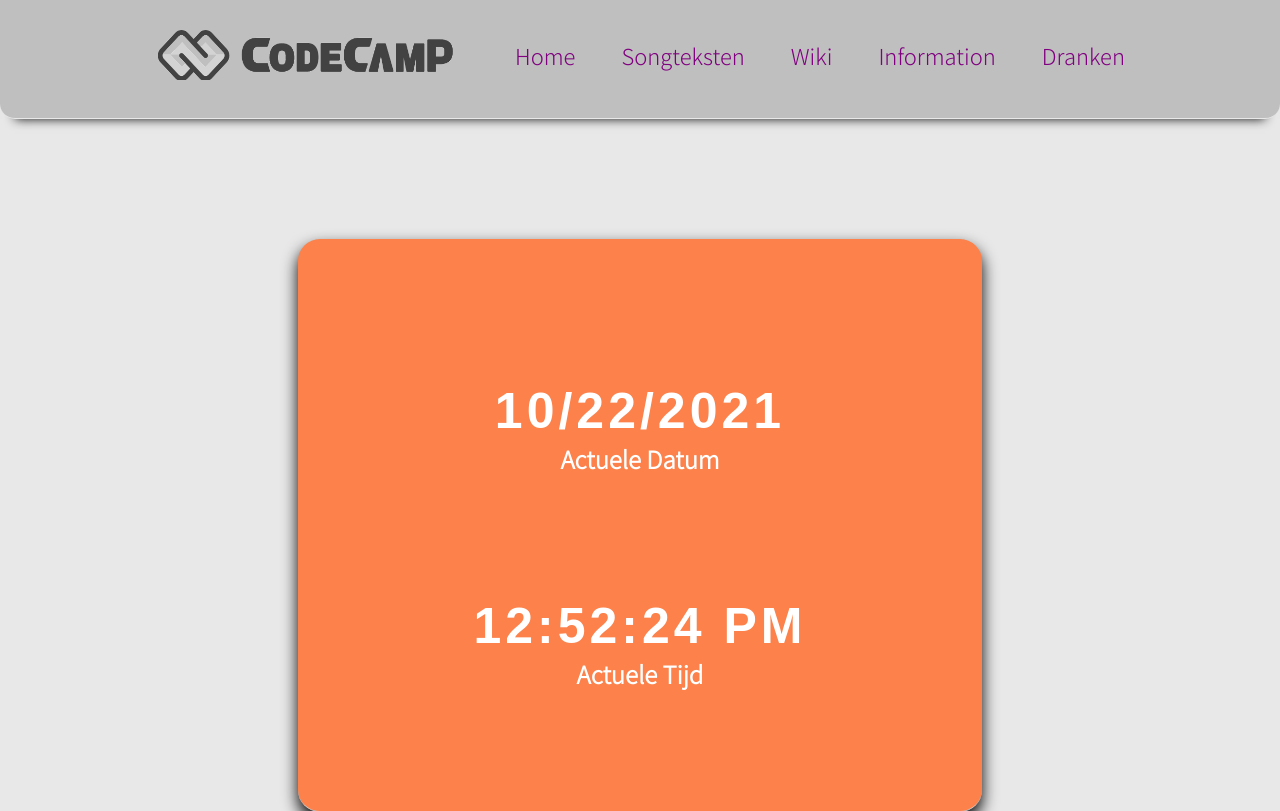
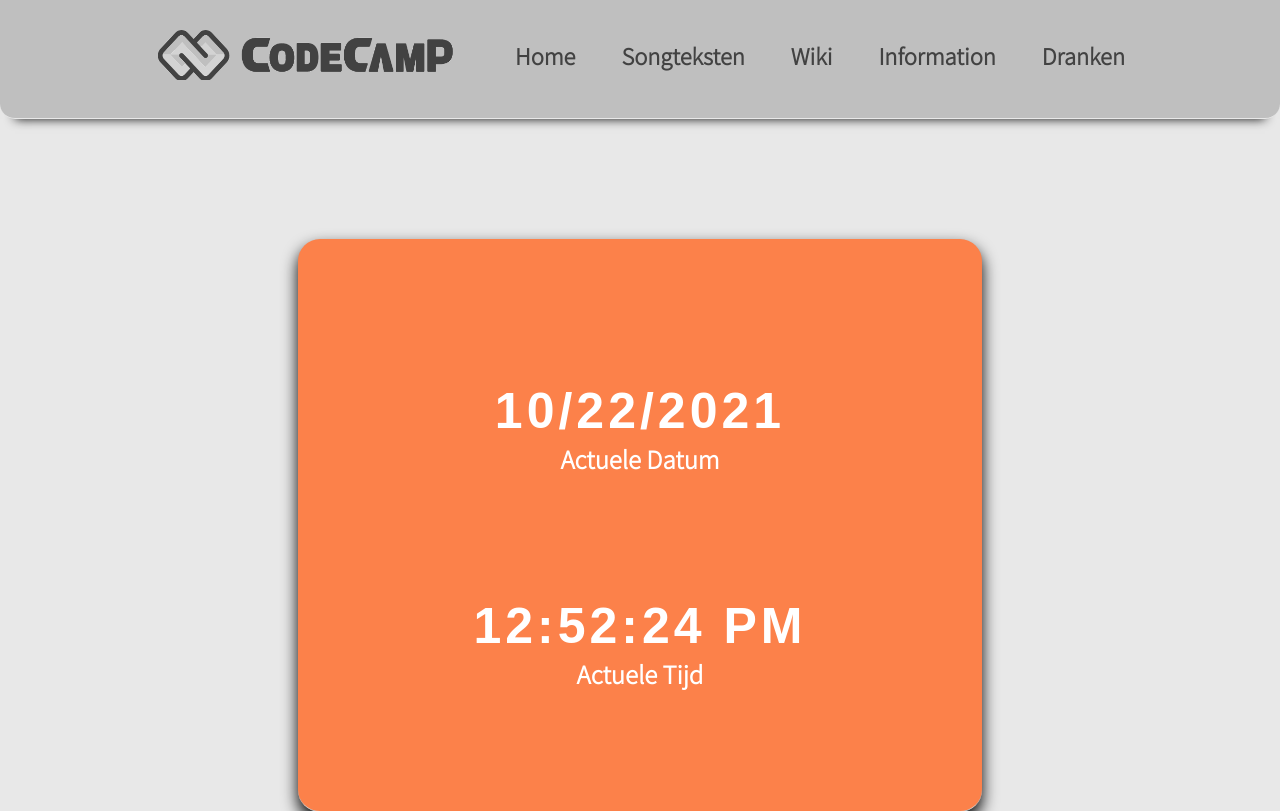
Before and after one commit to ThomasvanGastel2/C2-Codecamp, a PHP site: page /C2-Codecamp/index.php in a window 1280 px wide. Shown: the top 811 px of the page. Run offline with PHP 8.4, Linux system fonts and the light colour scheme.

Commit message:
header links kleur

```diff
--- a/css/style.css
+++ b/css/style.css
@@ -98,9 +98,9 @@ nav {
     padding: 3px;
     margin-right: 20px;
     margin-left: 20px;
-    color: purple;
+    color:#424242;
     font: 'Noto Sans JP', sans-serif;
-    font-weight: 100;
+    font-weight: bold;
 }
 
 
@@ -704,12 +704,13 @@ ul.breadcrumb li a:hover {
 }
 
 .links a {
-    color: purple;
+    color: #424242;
 }
 
 .dropbtn {
     background-color: #BFBFBF;
-    color: purple;
+    color: #424242;
+    font-weight: bold;
 }
 
 .Blauw{
```
